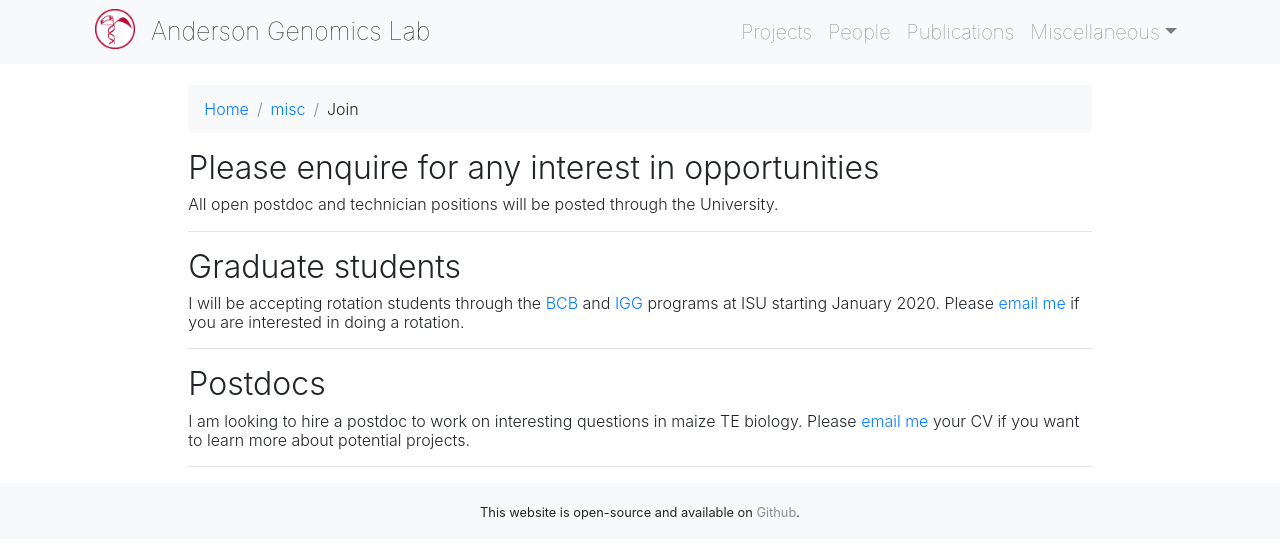
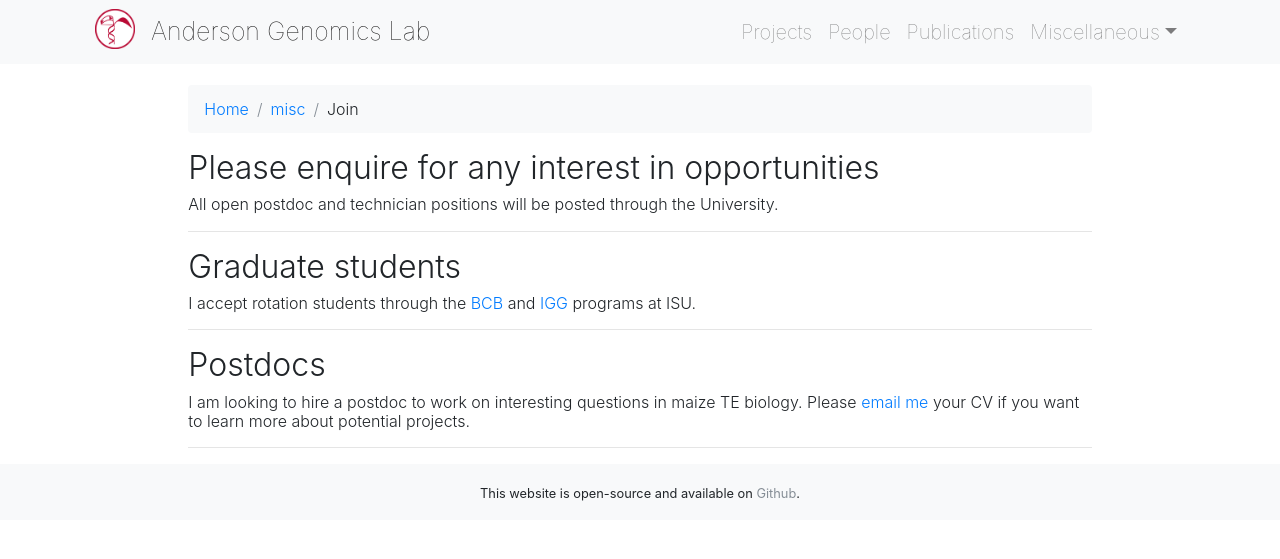
Before and after one commit to andersongenomicslab/andersongenomicslab.github.io, a Jekyll site: the page built from misc/_posts/2010-01-03-join.md, in a window 1280 px wide. Shown: the top 559 px of the page. Built offline with Jekyll 4.4.1, drawn with Linux system fonts in a browser that asks for light colours; nearby versions of some CDN libraries; a style sheet for code colours, icons or effects is not loaded.

Commit message:
Update 2010-01-03-join.md

```diff
--- a/misc/_posts/2010-01-03-join.md
+++ b/misc/_posts/2010-01-03-join.md
@@ -13,7 +13,7 @@ ___
 
 # Graduate students
 
-##### I will be accepting rotation students through the [BCB](https://www.bcb.iastate.edu/) and [IGG]( https://www.genetics.iastate.edu/) programs at ISU starting January 2020. Please [email me](/misc/contact/) if you are interested in doing a rotation.
+##### I accept rotation students through the [BCB](https://www.bcb.iastate.edu/) and [IGG]( https://www.genetics.iastate.edu/) programs at ISU.
 
 ___
 
```
